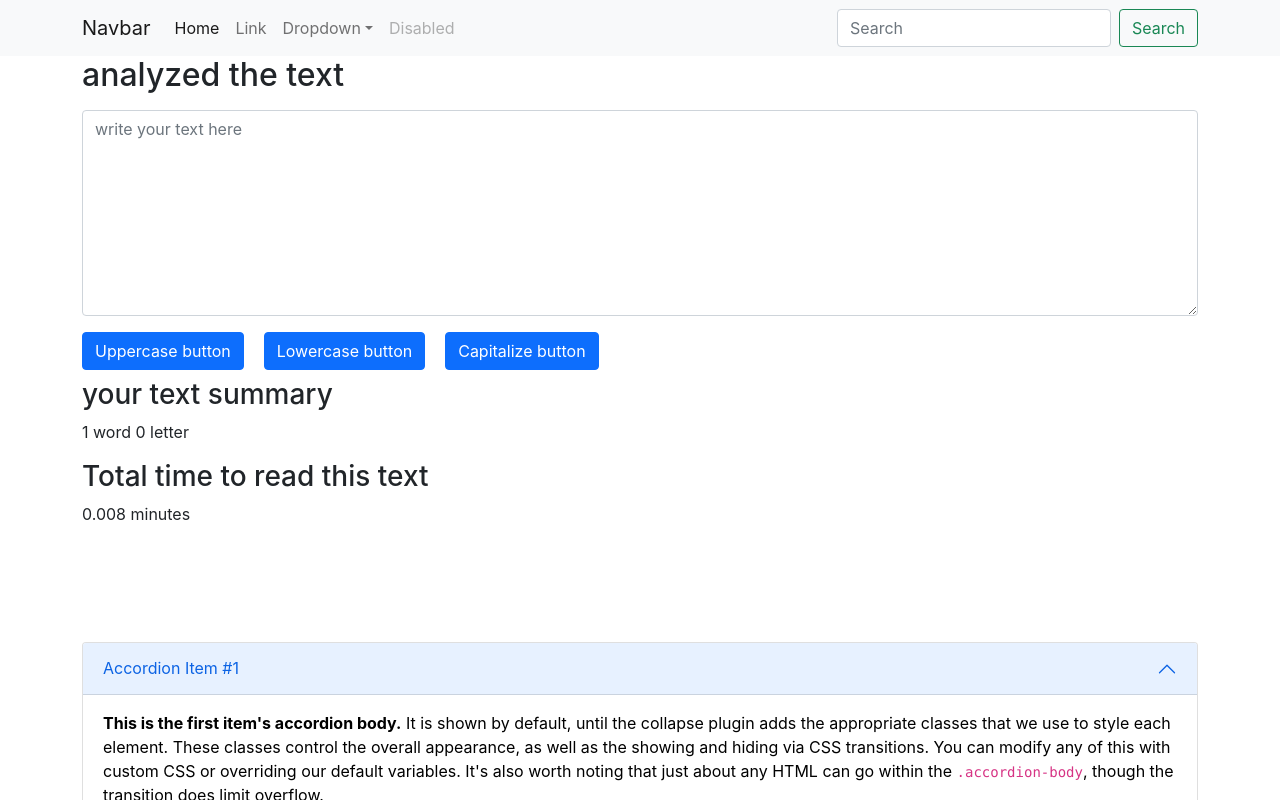
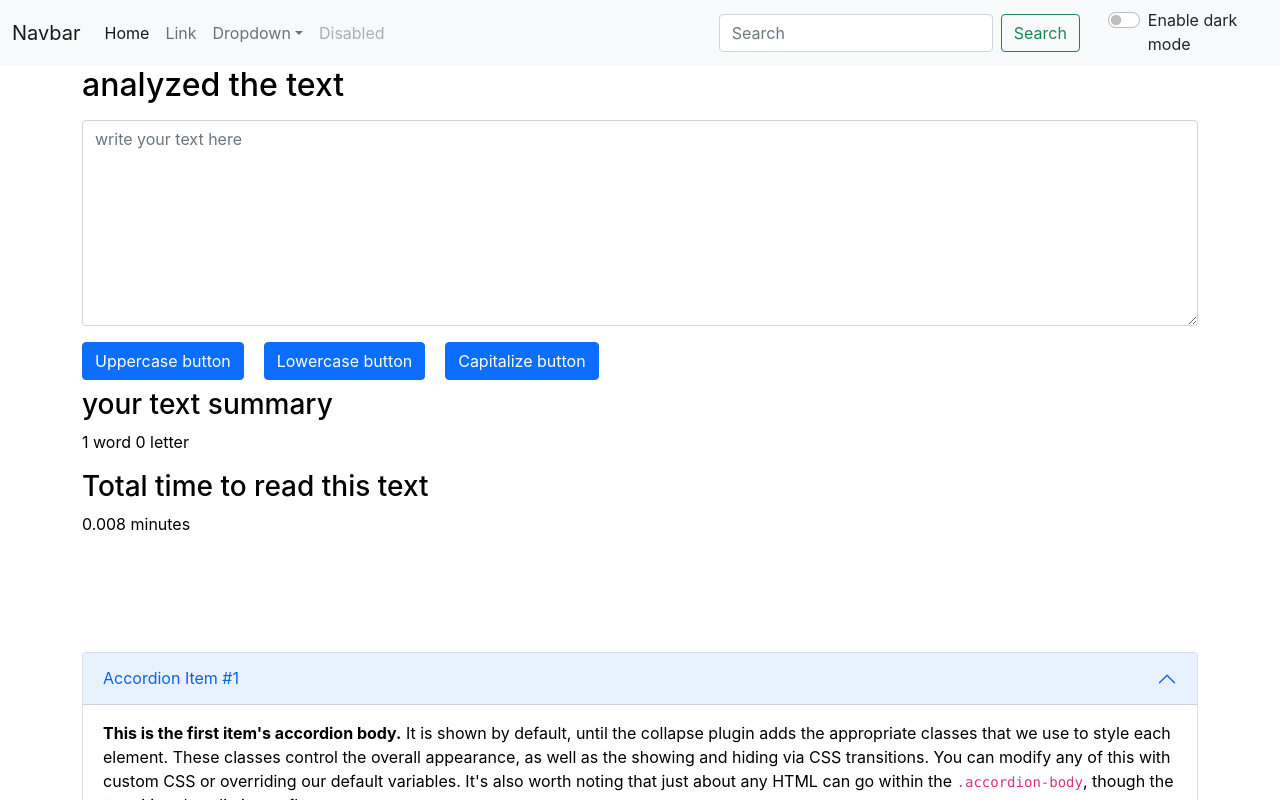
Before and after one commit to md-neloy/Code-with-Harry, a React (Create React App) app: page / in a window 1280 px wide. Shown: the top 800 px of the page. Built offline with nearby package versions, Linux system fonts and the light colour scheme.

Commit message:
create & connect dark mode button

```diff
--- a/src/App.js
+++ b/src/App.js
@@ -1,16 +1,29 @@
+import { useState } from 'react';
 import './App.css';
 import About from './components/About';
 import From from './components/From';
 import Navbar from './components/Navbar';
 
 function App() {
-  return (
-    <>
-      <Navbar />
-      <From heading="analyzed the text " />
-      <About/>
-    </>
-  );
+  const [bg, setBg] = useState("light");
+  const toggle = () => {
+    if (bg === "light") {
+      setBg("dark")
+      document.body.style.background = "#032743";
+    }
+    else {
+      setBg("light")
+      document.body.style.background = "white";
+    }
+  }
+
+    return (
+      <>
+        <Navbar mode={bg} togglemode ={toggle} />
+        <From heading="analyzed the text" mode={bg} />
+        <About />
+      </>
+    );
 }
 
 export default App;
--- a/src/components/About.js
+++ b/src/components/About.js
@@ -12,9 +12,9 @@ export default function About() {
     const changer = () => {
         if (mystyle.color === "black") {
             setMyStyle({
-                color: "white",
-                background:"black"
-            })
+              color: "white",
+              background: "#222426",
+            });
             setButtonText("Enable normal mode")
         }
         else {
--- a/src/components/From.js
+++ b/src/components/From.js
@@ -4,8 +4,8 @@ export default function From(props) {
   function capitalize(text) {
     const word = text.split(" ");
     if (word.length > 1) {
-      const capitalizeword = word.map(word=>
-        word.charAt(0).toUpperCase() + word.slice(1).toLowerCase()
+      const capitalizeword = word.map(
+        (word) => word.charAt(0).toUpperCase() + word.slice(1).toLowerCase()
       );
       return capitalizeword.join(" ");
     } else {
@@ -38,10 +38,13 @@ export default function From(props) {
         <div className="container">
           <div className="mb-3">
             <label htmlFor="exampleFormControlTextarea1" className="form-label">
-              <h2>{props.heading}</h2>
+              <h2 style={{ color: props.mode === "light" ? "black" : "white" }}>
+                {props.heading}
+              </h2>
             </label>
             <textarea
               className="form-control"
+              style={{ background: props.mode === "light" ? "white" : "#ddd" }}
               id="exampleFormControlTextarea1"
               value={text}
               onChange={onchange}
@@ -60,10 +63,21 @@ export default function From(props) {
               Capitalize button
             </button>
           </div>
-          <h3 className="my-2">your text summary</h3>
-          <p>{text.split(" ").length} word {text.length} letter</p>
-          <h3>Total time to read this text </h3>
-          <p>{ 0.008 * text.split(" ").length} minutes</p>
+          <h3
+            className="my-2"
+            style={{ color: props.mode === "light" ? "black" : "white" }}
+          >
+            your text summary
+          </h3>
+          <p style={{ color: props.mode === "light"? 'black':'white' }}>
+            {text.split(" ").length} word {text.length} letter
+          </p>
+          <h3 style={{ color: props.mode === "light"? 'black':'white' }}>
+            Total time to read this text{" "}
+          </h3>
+          <p style={{ color: props.mode === "light"? 'black':'white' }}>
+            {0.008 * text.split(" ").length} minutes
+          </p>
         </div>
       </section>
     </>
--- a/src/components/Navbar.js
+++ b/src/components/Navbar.js
@@ -1,8 +1,10 @@
 import React from "react";
 
-const Navbar = () => {
+const Navbar = (props) => {
   return (
-    <nav className="navbar navbar-expand-lg navbar-light bg-light">
+    <nav
+      className={`navbar navbar-expand-lg navbar-${props.mode} bg-${props.mode}`}
+    >
       <div className="container">
         <a className="navbar-brand" href="/">
           Navbar
@@ -86,6 +88,17 @@ const Navbar = () => {
           </form>
         </div>
       </div>
+      <div className={`form-check form-switch mx-3 text-${props.mode === 'light'? 'black':'white'}`}>
+        <input
+          className="form-check-input"
+          type="checkbox"
+          id="flexSwitchCheckDefault"
+          onClick={props.togglemode}
+        />
+        <label className="form-check-label" htmlFor="flexSwitchCheckDefault">
+          Enable dark mode
+        </label>
+      </div>
     </nav>
   );
 };
```
